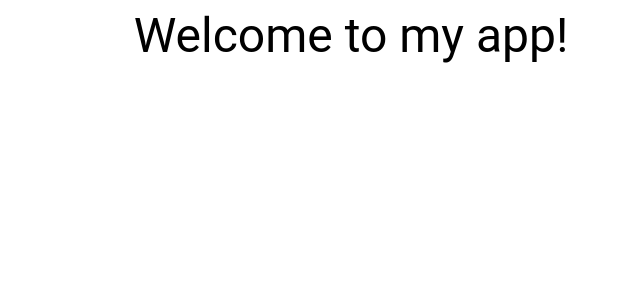
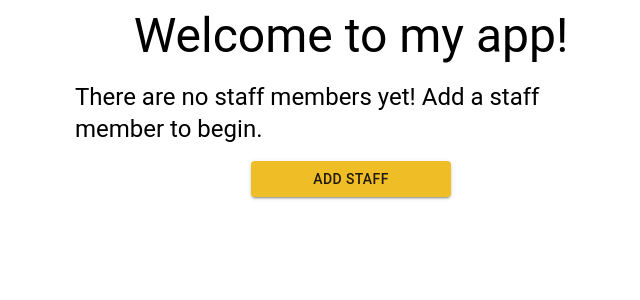
Before and after one commit to SamTessier/Contact-Management, a React (Create React App) app: page /staff in a window 1280 px wide. Before the commit this address had no page. Shown: the top 300 px of the page, without its empty margins (289-929 px from the left). Built offline with nearby package versions, Linux system fonts and the light colour scheme.

Commit message:
allstaff page working

```diff
--- a/src/App.js
+++ b/src/App.js
@@ -4,6 +4,7 @@ import SignupForm from './components/SignupForm';
 import MainScreen from './components/MainScreen';
 import AllSchools from './components/AllSchools';
 import CreateSchool from './components/CreateSchool';
+import AllStaff from './components/AllStaff';
 import Container from '@mui/material/Container';
 import Typography from '@mui/material/Typography';
 import { BrowserRouter as Router, Routes, Route } from 'react-router-dom';
@@ -44,6 +45,7 @@ function App() {
           <Route path="/" element={<MainScreen />} />
           <Route path="/schools" element={<AllSchools />} />
           <Route path="/createschool" element={<CreateSchool />} />
+          <Route path="/staff" element={<AllStaff />} />
         </Routes>
       </Container>
     </Router>
--- /dev/null
+++ b/src/components/AllStaff.js
@@ -0,0 +1,38 @@
+import React, { useState } from 'react';
+import Button from '@mui/material/Button';
+import Typography from '@mui/material/Typography';
+import Grid from '@mui/material/Grid';
+import { Link } from 'react-router-dom';
+
+function AllStaff() {
+  const [staff] = useState([]);
+
+  return (
+    <Grid container direction="column" spacing={2} alignItems="center">
+      <Grid item>
+        {staff.length === 0 ? (
+          <Typography variant="h5">
+            There are no staff members yet! Add a staff member to begin.
+          </Typography>
+        ) : (
+          // Display the list of staff members here
+          <></>
+        )}
+      </Grid>
+      <Grid item>
+        <Button
+          variant="contained"
+          color="primary"
+          fullWidth
+          sx={{ minWidth: 200 }}
+          component={Link}
+          to="/createstaff"
+        >
+          Add Staff
+        </Button>
+      </Grid>
+    </Grid>
+  );
+}
+
+export default AllStaff;
--- a/src/components/MainScreen.js
+++ b/src/components/MainScreen.js
@@ -11,7 +11,7 @@ function MainScreen() {
         </Button>
       </Grid>
       <Grid item>
-        <Button variant="contained" color="primary" fullWidth sx={{ width: 200 }}>
+        <Button variant="contained" color="primary" fullWidth sx={{ width: 200 }} component={Link} to="/staff">
           Staff
         </Button>
       </Grid>
```
Also changed, not shown: src/components/CreateStaff.js (added, +12 -0 lines), src/AuthContext.js (added).
